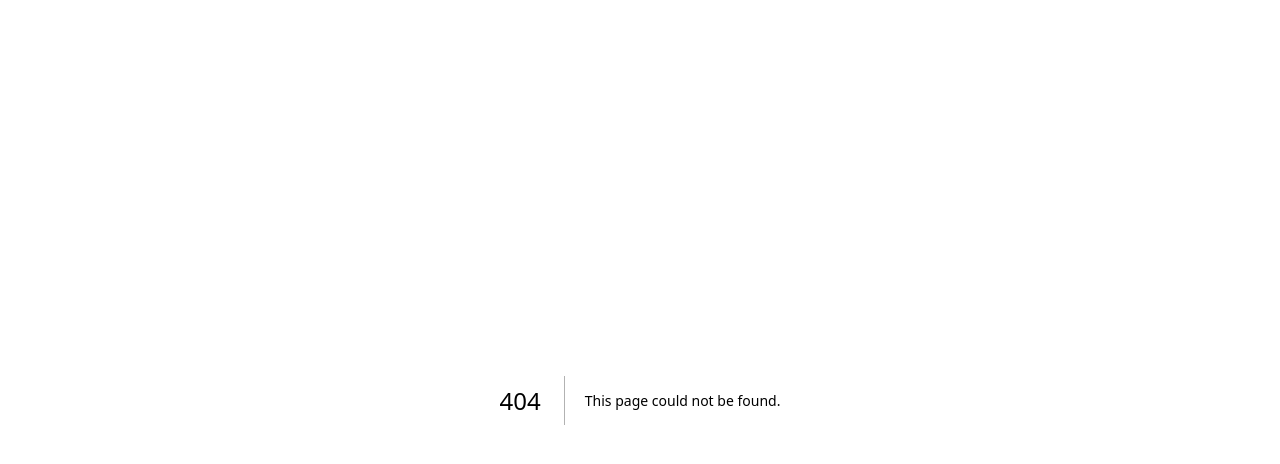
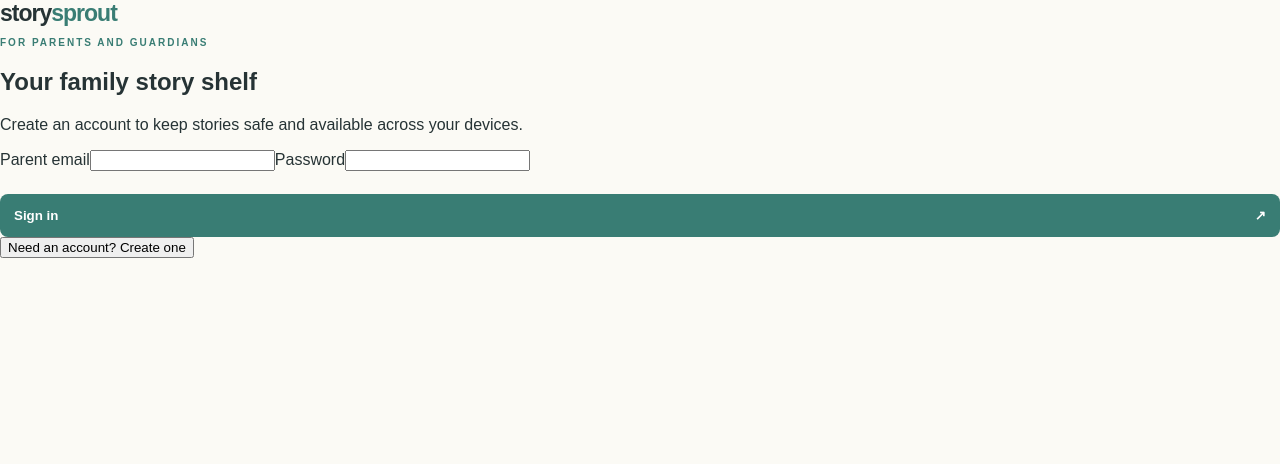
Before and after one commit to Kingsman-Stack/children-stories, a Next.js app: page /auth in a window 1280 px wide. Before the commit this address had no page. Shown: the top 464 px of the page. Built offline with nearby package versions, Linux system fonts and the light colour scheme.

Commit message:
Add parent authentication

```diff
--- /dev/null
+++ b/app/auth/auth-form.jsx
@@ -0,0 +1,26 @@
+'use client';
+
+import { useState } from 'react';
+import { createClient } from '../../lib/supabase/client';
+
+export default function AuthForm() {
+  const [mode, setMode] = useState('sign-in');
+  const [email, setEmail] = useState('');
+  const [password, setPassword] = useState('');
+  const [message, setMessage] = useState('');
+  const [busy, setBusy] = useState(false);
+
+  async function submit(event) {
+    event.preventDefault();
+    setBusy(true);
+    setMessage('');
+    const supabase = createClient();
+    const result = mode === 'sign-in' ? await supabase.auth.signInWithPassword({ email, password }) : await supabase.auth.signUp({ email, password });
+    setBusy(false);
+    if (result.error) { setMessage(result.error.message); return; }
+    setMessage(mode === 'sign-in' ? 'Signed in. Redirecting...' : 'Account created. Check your email if confirmation is enabled.');
+    if (mode === 'sign-in') window.location.href = '/';
+  }
+
+  return <form className="auth-form" onSubmit={submit}><label htmlFor="email">Parent email</label><input id="email" type="email" value={email} onChange={event => setEmail(event.target.value)} required autoComplete="email" /><label htmlFor="password">Password</label><input id="password" type="password" value={password} onChange={event => setPassword(event.target.value)} minLength={8} required autoComplete={mode === 'sign-in' ? 'current-password' : 'new-password'} /><button className="primary" type="submit" disabled={busy}>{busy ? 'Please wait...' : mode === 'sign-in' ? 'Sign in' : 'Create parent account'} <span>↗</span></button>{message && <p className="status" role="status">{message}</p>}<button className="auth-switch" type="button" onClick={() => { setMode(mode === 'sign-in' ? 'sign-up' : 'sign-in'); setMessage(''); }}>{mode === 'sign-in' ? 'Need an account? Create one' : 'Already have an account? Sign in'}</button></form>;
+}
--- /dev/null
+++ b/app/auth/page.jsx
@@ -0,0 +1,5 @@
+import AuthForm from './auth-form';
+
+export default function AuthPage() {
+  return <main className="auth-shell"><a className="brand" href="/">story<span>sprout</span></a><section className="auth-card"><p className="eyebrow">FOR PARENTS AND GUARDIANS</p><h1>Your family story shelf</h1><p className="auth-copy">Create an account to keep stories safe and available across your devices.</p><AuthForm /></section></main>;
+}
--- a/app/page.jsx
+++ b/app/page.jsx
@@ -98,7 +98,7 @@ export default function Home() {
   }
 
   return <main className="shell">
-    <nav><a className="brand" href="/">story<span>sprout</span></a><span className="nav-note">A little magic for every bedtime</span></nav>
+    <nav><a className="brand" href="/">story<span>sprout</span></a><div className="nav-links"><span className="nav-note">A little magic for every bedtime</span><a className="parent-link" href="/auth">Parent sign in</a></div></nav>
     <section className="hero"><p className="eyebrow">YOUR STORY STUDIO</p><h1>Big adventures.<br /><em>Little listeners.</em></h1><p>Create a safe, one-of-a-kind story made for your child.</p></section>
     <section className="studio">
       <form onSubmit={generateStory} className="card">
--- /dev/null
+++ b/lib/supabase/client.js
@@ -0,0 +1,8 @@
+import { createBrowserClient } from '@supabase/ssr';
+
+let client;
+
+export function createClient() {
+  if (!client) client = createBrowserClient(process.env.NEXT_PUBLIC_SUPABASE_URL, process.env.NEXT_PUBLIC_SUPABASE_ANON_KEY);
+  return client;
+}
```
Also changed, not shown: lib/supabase/server.js (added, +12 -0 lines), middleware.js (added, +11 -0 lines).
